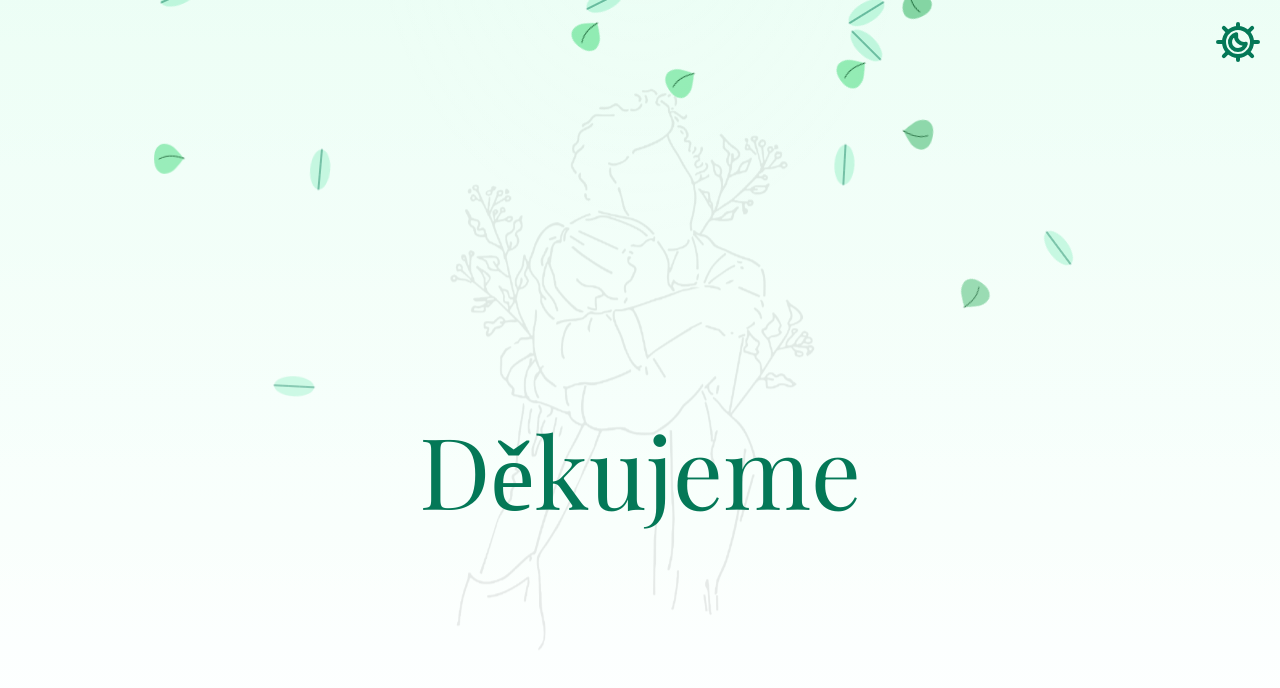
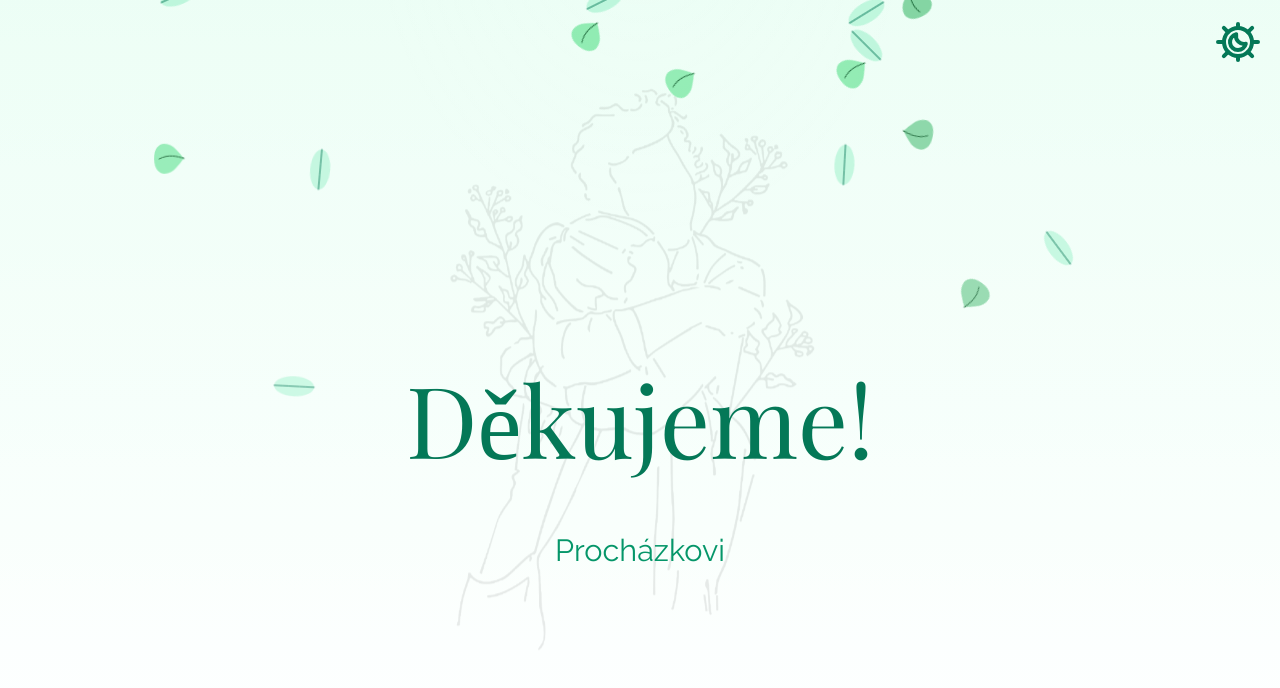
Before and after one commit to JanProchy/budeme-prochazkovi, an Angular app: page / in a window 1280 px wide. Shown: the top 688 px of the page. Built offline with nearby package versions, Linux system fonts and the light colour scheme.

Commit message:
feat: thanks after wedding

```diff
--- a/src/app/app.component.html
+++ b/src/app/app.component.html
@@ -7,12 +7,12 @@
 
   <div class="spacer top"></div>
   <div class="content-container">
-    <h1 class="title">Děkujeme</h1>
+    <h1 class="title">Děkujeme!</h1>
     <!-- <h1 class="title">Natálie & Jan</h1> -->
 
-    <!-- <p class="subtitle">budeme Procházkovi!</p>
+    <p class="subtitle">Procházkovi</p>
 
-    <div class="date">16. srpna 2025</div>
+    <!-- <div class="date">16. srpna 2025</div>
 
     <div class="event-cards">
       <div class="event-card">
```
